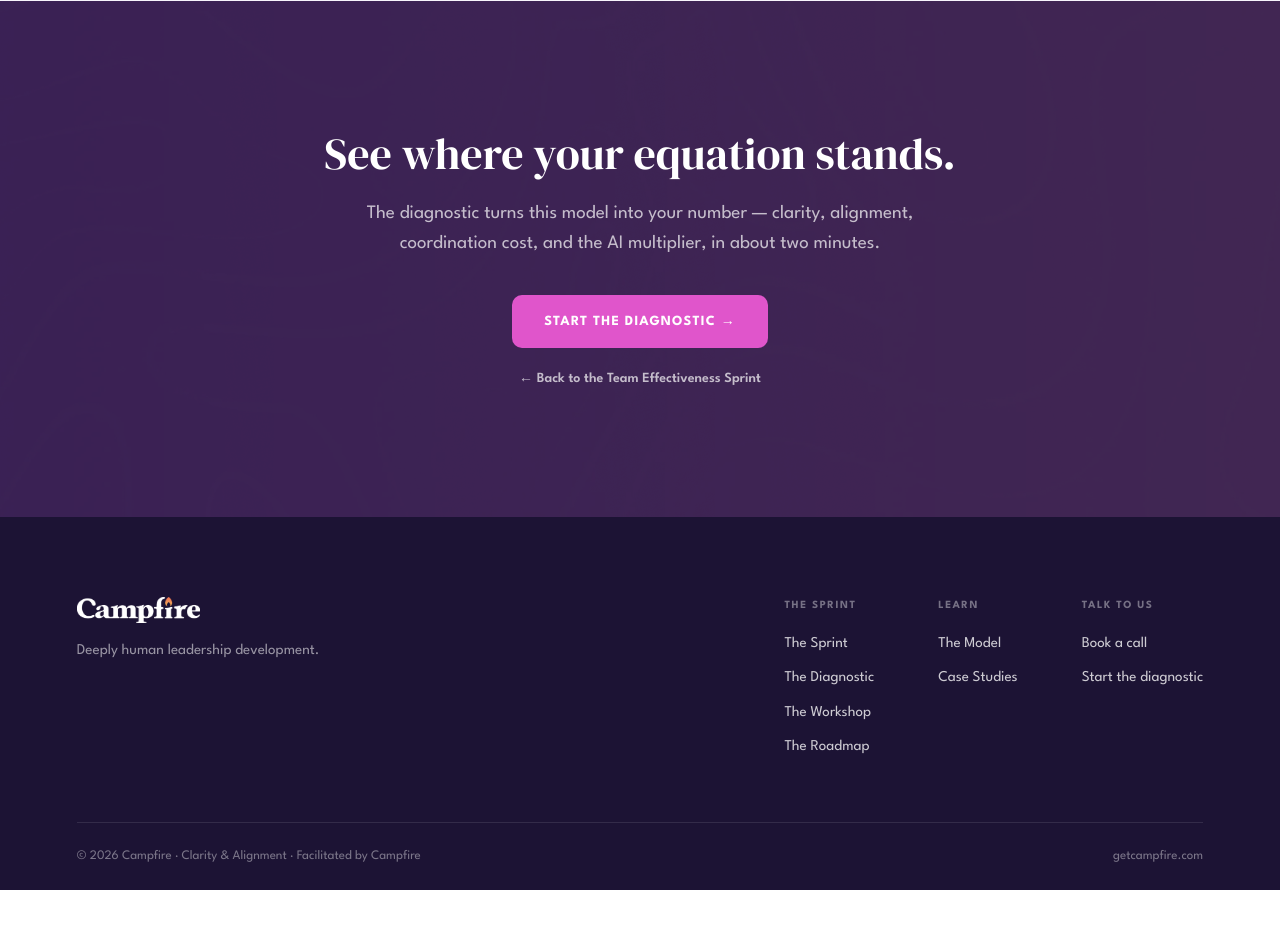
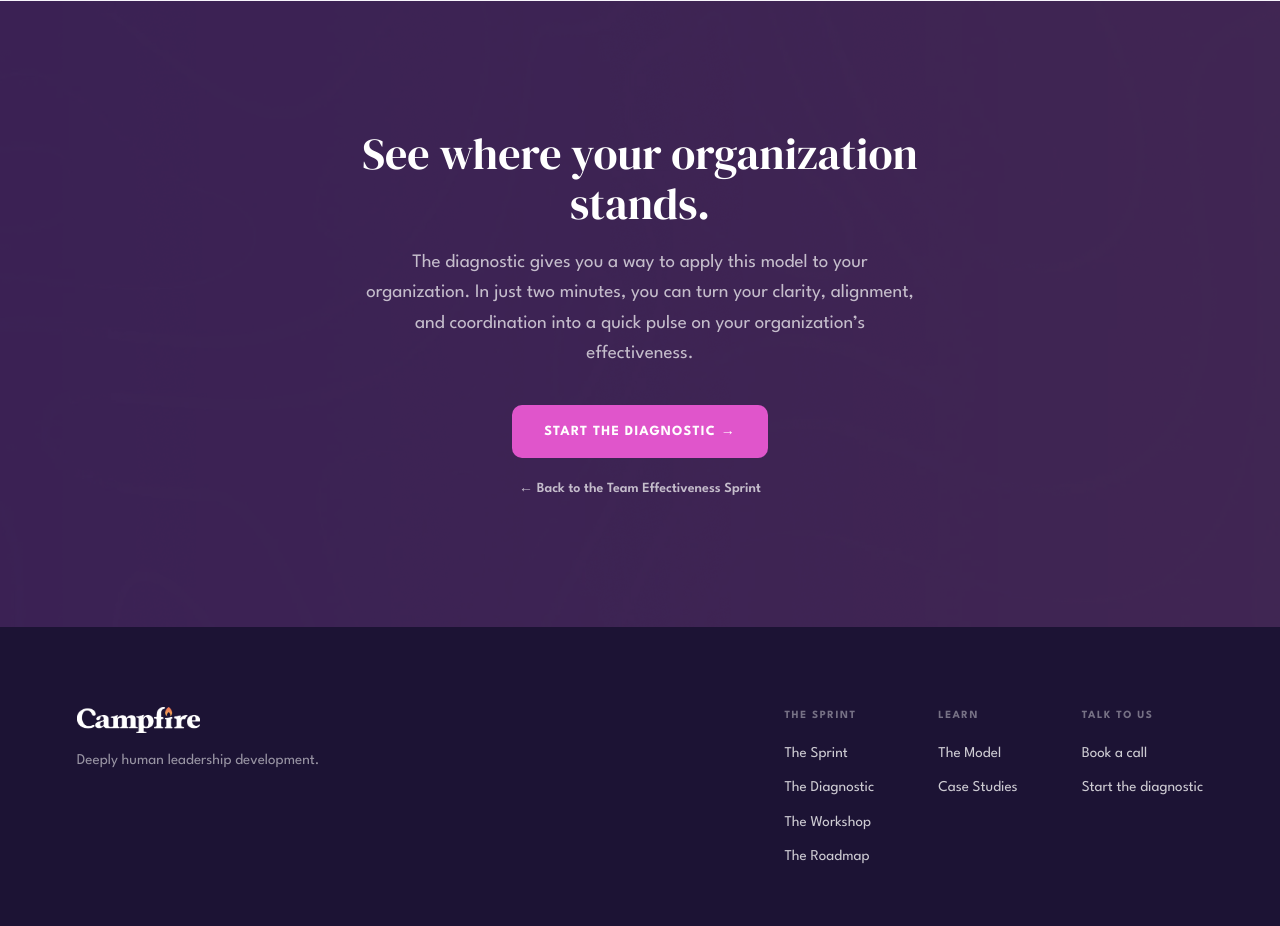
Before and after one commit to stevearntz/campfire-website, a Next.js app: page /team-effectiveness/the-model in a window 1280 px wide. Shown: the part 8060-8986 px from the top of the page. Before the commit the page ends 8950 px from the top, so only its background shows below. Built offline with nearby package versions, Linux system fonts and the light colour scheme; no server answers.

Commit message:
The Model closing CTA copy
Heading "See where your equation stands." → "See where your organization
stands."; new body framing the diagnostic as a 2-minute pulse on
organizational effectiveness.

Co-Authored-By: Claude Opus 4.8 (1M context) <noreply@anthropic.com>

```diff
--- a/app/(microsite)/team-effectiveness/the-model/_components/ModelContent.tsx
+++ b/app/(microsite)/team-effectiveness/the-model/_components/ModelContent.tsx
@@ -797,7 +797,7 @@ export default function ModelContent() {
             className="font-normal text-white"
             style={{ ...SERIF, fontSize: "clamp(28px, 4.4vw, 44px)", lineHeight: 1.12 }}
           >
-            See where your equation stands.
+            See where your organization stands.
           </h2>
           <p
             className="mx-auto mt-5"
@@ -808,8 +808,9 @@ export default function ModelContent() {
               lineHeight: 1.6,
             }}
           >
-            The diagnostic turns this model into your number — clarity, alignment,
-            coordination cost, and the AI multiplier, in about two minutes.
+            The diagnostic gives you a way to apply this model to your organization. In
+            just two minutes, you can turn your clarity, alignment, and coordination
+            into a quick pulse on your organization&rsquo;s effectiveness.
           </p>
           <div className="mt-9 flex flex-col items-center gap-5">
             <TrackedLink
```
